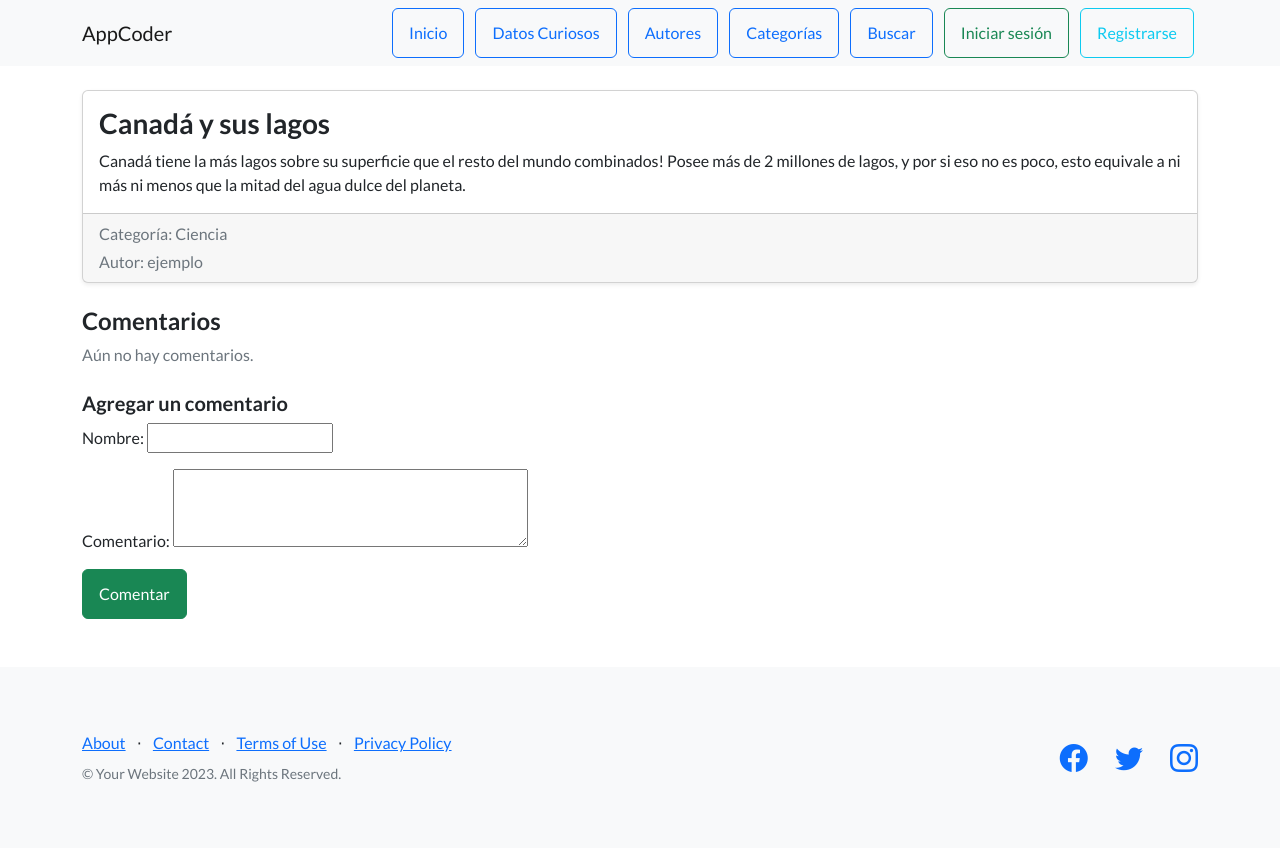
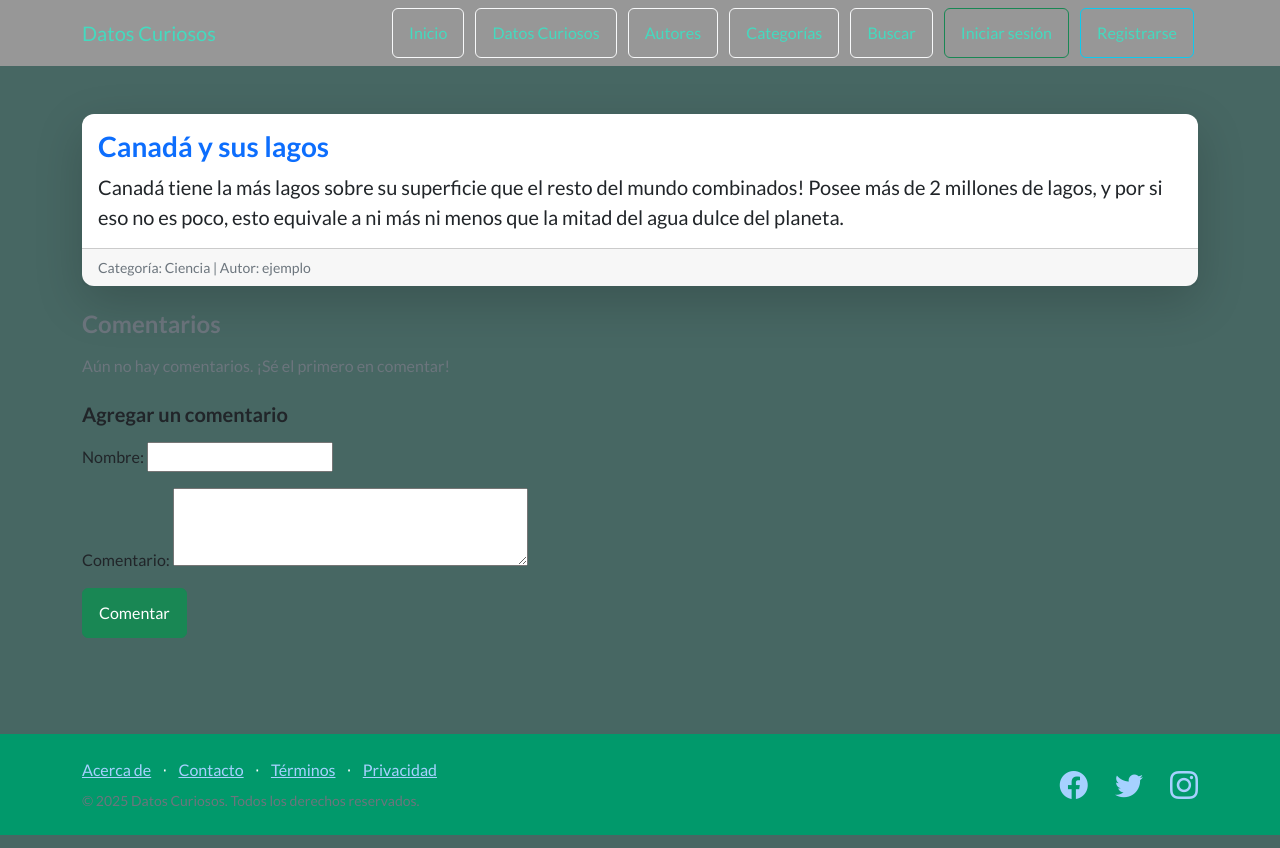
Before and after one commit to FacundoGamm/TuPrimeraPagina-Gamm, a Django app: page /datos/4/ in a window 1280 px wide. Run offline with Django 5.2, Linux system fonts and the light colour scheme; data comes from the database, SQL or seed files in the repository; both versions use the stored data as it was after the commit; some libraries are stand-ins or nearby versions.

Commit message:
cambios estéticos

```diff
--- a/Blog_Datos/AppCoder/forms.py
+++ b/Blog_Datos/AppCoder/forms.py
@@ -25,7 +25,13 @@ class ComentarioForm(forms.ModelForm):
 
 # Formulario de búsqueda
 class BusquedaForm(forms.Form):
-    termino = forms.CharField(label="Buscar", max_length=100)
+    termino = forms.CharField(
+        label="Buscar",
+        max_length=100,
+        widget=forms.TextInput(attrs={'class':'form-control'})
+    )
+
+
 #formulario autor
 class AutorForm(forms.ModelForm):
     class Meta:
--- a/Blog_Datos/AppCoder/templates/AppCoder/detalle_dato.html
+++ b/Blog_Datos/AppCoder/templates/AppCoder/detalle_dato.html
@@ -4,26 +4,26 @@
 {% block title %}{{ dato.titulo }}{% endblock %}
 
 {% block contenido %}
-<div class="container mt-4">
-    <div class="card shadow-sm mb-4">
+<div class="container py-5">
+    <div class="card shadow-lg border-0 mb-4">
         <div class="card-body">
-            <h3 class="card-title">{{ dato.titulo }}</h3>
-            <p class="card-text">{{ dato.descripcion }}</p>
+            <h3 class="card-title text-primary fw-bold">{{ dato.titulo }}</h3>
+            <p class="card-text fs-5 text-dark">{{ dato.descripcion }}</p>
         </div>
-        <div class="card-footer text-muted">
-            <p class="mb-1">Categoría: {{ dato.categoria }}</p>
-            <p class="mb-0">Autor: {{ dato.autor }}</p>
+        <div class="card-footer text-muted small">
+            Categoría: {{ dato.categoria }} | Autor: {{ dato.autor.username }}
         </div>
     </div>
 
-     {% if user.is_authenticated %}
-        <div class="mb-3">
-            <a class="btn btn-outline-warning btn-sm" href="{% url 'editar_dato' dato.id %}">Editar</a>
-            <a class="btn btn-outline-danger btn-sm" href="{% url 'eliminar_dato' dato.id %}">Eliminar</a>
+    {% if user.is_authenticated %}
+        <div class="mb-4 text-end">
+            <a href="{% url 'editar_dato' dato.id %}" class="btn btn-outline-warning btn-sm">Editar</a>
+            <a href="{% url 'eliminar_dato' dato.id %}" class="btn btn-outline-danger btn-sm">Eliminar</a>
         </div>
     {% endif %}
 
-    <h4 class="mt-4">Comentarios</h4>
+    <h4 class="text-secondary mb-3">Comentarios</h4>
+
     {% if comentarios %}
         <ul class="list-group mb-4">
             {% for comentario in comentarios %}
@@ -33,11 +33,11 @@
             {% endfor %}
         </ul>
     {% else %}
-        <p class="text-muted">Aún no hay comentarios.</p>
+        <p class="text-muted">Aún no hay comentarios. ¡Sé el primero en comentar!</p>
     {% endif %}
 
-    <h5 class="mt-4">Agregar un comentario</h5>
-    <form method="POST" class="mb-5">
+    <h5 class="mt-4 text-dark">Agregar un comentario</h5>
+    <form method="POST" class="mt-3 mb-5">
         {% csrf_token %}
         {{ form.as_p }}
         <button type="submit" class="btn btn-success">Comentar</button>
--- a/Blog_Datos/AppCoder/templates/AppCoder/padre.html
+++ b/Blog_Datos/AppCoder/templates/AppCoder/padre.html
@@ -7,39 +7,94 @@
         <meta name="description" content="" />
         <meta name="author" content="" />
         <title>{% block title %}Datos Curiosos{% endblock %}</title>
+
         <!-- Favicon-->
         <link rel="icon" type="image/x-icon" href="{% static 'AppCoder/assets/favicon.ico' %}" />
+
         <!-- Bootstrap icons-->
-        <link href="https://cdn.jsdelivr.net/npm/bootstrap-icons@1.5.0/font/bootstrap-icons.css" rel="stylesheet" type="text/css" />
+        <link href="https://cdn.jsdelivr.net/npm/bootstrap-icons@1.5.0/font/bootstrap-icons.css" rel="stylesheet" />
+
         <!-- Google fonts-->
-        <link href="https://fonts.googleapis.com/css?family=Lato:300,400,700,300italic,400italic,700italic" rel="stylesheet" type="text/css" />
+        <link href="https://fonts.googleapis.com/css?family=Lato:300,400,700,300italic,400italic,700italic" rel="stylesheet" />
+
         <!-- Core theme CSS (includes Bootstrap)-->
         <link href="{% static 'AppCoder/css/styles.css' %}" rel="stylesheet" />
+
+        <!-- Estilos personalizados -->
+        <style>
+            body {
+                background-color: #476763;
+                font-family: 'Lato', sans-serif;
+            }
+
+            .navbar {
+                background-color: #979797 !important;
+            }
+
+            .navbar .btn,
+            .navbar .navbar-brand {
+                color: #44dabf !important;
+            }
+
+            .navbar .btn:hover {
+                background-color: #005999 !important;
+                color: rgb(198, 255, 228) !important;
+            }
+
+            .card {
+                border: none;
+                border-radius: 12px;
+                box-shadow: 0 4px 12px rgba(0, 0, 0, 0.1);
+            }
+
+            .btn-light {
+                background-color: #004631;
+                color: #00a86d;
+                border: 1px solid #ccc;
+            }
+
+            .btn-light:hover {
+                background-color: #e6f0ff;
+            }
+
+            footer.footer {
+                background-color: #01996b;
+                color: white;
+            }
+
+            footer.footer a {
+                color: #a6d1ff;
+            }
+
+            footer.footer a:hover {
+                color: white;
+                text-decoration: underline;
+            }
+        </style>
     </head>
+
     <body>
         <!-- Navigation-->
-        <nav class="navbar navbar-light bg-light static-top">
+        <nav class="navbar navbar-light static-top">
             <div class="container">
-                <a class="navbar-brand" href="{% url 'inicio' %}">AppCoder</a>
+                <a class="navbar-brand" href="{% url 'inicio' %}">Datos Curiosos</a>
                 <div>
-                    <a class="btn btn-outline-primary mx-1" href="{% url 'inicio' %}">Inicio</a>
-                    <a class="btn btn-outline-primary mx-1" href="{% url 'lista_datos' %}">Datos Curiosos</a>
-                    <a class="btn btn-outline-primary mx-1" href="{% url 'ver_autores' %}">Autores</a>
-                    <a class="btn btn-outline-primary mx-1" href="{% url 'ver_categorias' %}">Categorías</a>
-                    <a class="btn btn-outline-primary mx-1" href="{% url 'buscar_datos' %}">Buscar</a>
+                    <a class="btn btn-outline-light mx-1" href="{% url 'inicio' %}">Inicio</a>
+                    <a class="btn btn-outline-light mx-1" href="{% url 'lista_datos' %}">Datos Curiosos</a>
+                    <a class="btn btn-outline-light mx-1" href="{% url 'ver_autores' %}">Autores</a>
+                    <a class="btn btn-outline-light mx-1" href="{% url 'ver_categorias' %}">Categorías</a>
+                    <a class="btn btn-outline-light mx-1" href="{% url 'buscar_datos' %}">Buscar</a>
 
                     {% if user.is_authenticated %}
                     <form method="POST" action="{% url 'logout' %}" style="display:inline;">
                         {% csrf_token %}
                         <button type="submit" class="btn btn-outline-danger mx-1">Cerrar sesión</button>
                     </form>
-
                     {% else %}
                         <a class="btn btn-outline-success mx-1" href="{% url 'login' %}">Iniciar sesión</a>
                         <a class="btn btn-outline-info mx-1" href="{% url 'registro' %}">Registrarse</a>
                     {% endif %}
                 </div>
-
             </div>
         </nav>
 
@@ -49,47 +104,42 @@
             {% endblock %}
         </main>
 
-
         <!-- Footer-->
-        <footer class="footer bg-light">
+        <footer class="footer py-4">
             <div class="container">
                 <div class="row">
                     <div class="col-lg-6 h-100 text-center text-lg-start my-auto">
                         <ul class="list-inline mb-2">
-                            <li class="list-inline-item"><a href="#!">About</a></li>
+                            <li class="list-inline-item"><a href="#">Acerca de</a></li>
                             <li class="list-inline-item">⋅</li>
-                            <li class="list-inline-item"><a href="#!">Contact</a></li>
+                            <li class="list-inline-item"><a href="#">Contacto</a></li>
                             <li class="list-inline-item">⋅</li>
-                            <li class="list-inline-item"><a href="#!">Terms of Use</a></li>
+                            <li class="list-inline-item"><a href="#">Términos</a></li>
                             <li class="list-inline-item">⋅</li>
-                            <li class="list-inline-item"><a href="#!">Privacy Policy</a></li>
+                            <li class="list-inline-item"><a href="#">Privacidad</a></li>
                         </ul>
-                        <p class="text-muted small mb-4 mb-lg-0">&copy; Your Website 2023. All Rights Reserved.</p>
+                        <p class="text-muted small mb-4 mb-lg-0">© 2025 Datos Curiosos. Todos los derechos reservados.</p>
                     </div>
                     <div class="col-lg-6 h-100 text-center text-lg-end my-auto">
                         <ul class="list-inline mb-0">
                             <li class="list-inline-item me-4">
-                                <a href="#!"><i class="bi-facebook fs-3"></i></a>
+                                <a href="#"><i class="bi-facebook fs-3"></i></a>
                             </li>
                             <li class="list-inline-item me-4">
-                                <a href="#!"><i class="bi-twitter fs-3"></i></a>
+                                <a href="#"><i class="bi-twitter fs-3"></i></a>
                             </li>
                             <li class="list-inline-item">
-                                <a href="#!"><i class="bi-instagram fs-3"></i></a>
+                                <a href="#"><i class="bi-instagram fs-3"></i></a>
                             </li>
                         </ul>
                     </div>
                 </div>
             </div>
         </footer>
+
         <!-- Bootstrap core JS-->
         <script src="https://cdn.jsdelivr.net/npm/bootstrap@5.2.3/dist/js/bootstrap.bundle.min.js"></script>
         <!-- Core theme JS-->
         <script src="{% static 'AppCoder/js/scripts.js' %}"></script>
-        <!-- * * * * * * * * * * * * * * * * * * * * * * * * * * * * * * * * * * * * * * * *-->
-        <!-- * *                               SB Forms JS                               * *-->
-        <!-- * * Activate your form at https://startbootstrap.com/solution/contact-forms * *-->
-        <!-- * * * * * * * * * * * * * * * * * * * * * * * * * * * * * * * * * * * * * * * *-->
-        <script src="https://cdn.startbootstrap.com/sb-forms-latest.js"></script>
     </body>
 </html>
```
Also changed, not shown: Blog_Datos/AppCoder/templates/AppCoder/autores.html (+19 -11 lines), Blog_Datos/AppCoder/templates/AppCoder/buscar_datos.html (+16 -12 lines), Blog_Datos/AppCoder/templates/AppCoder/datosCuriosos.html (+11 -13 lines), Blog_Datos/AppCoder/templates/AppCoder/inicio.html (+25 -11 lines), Blog_Datos/db.sqlite3.
